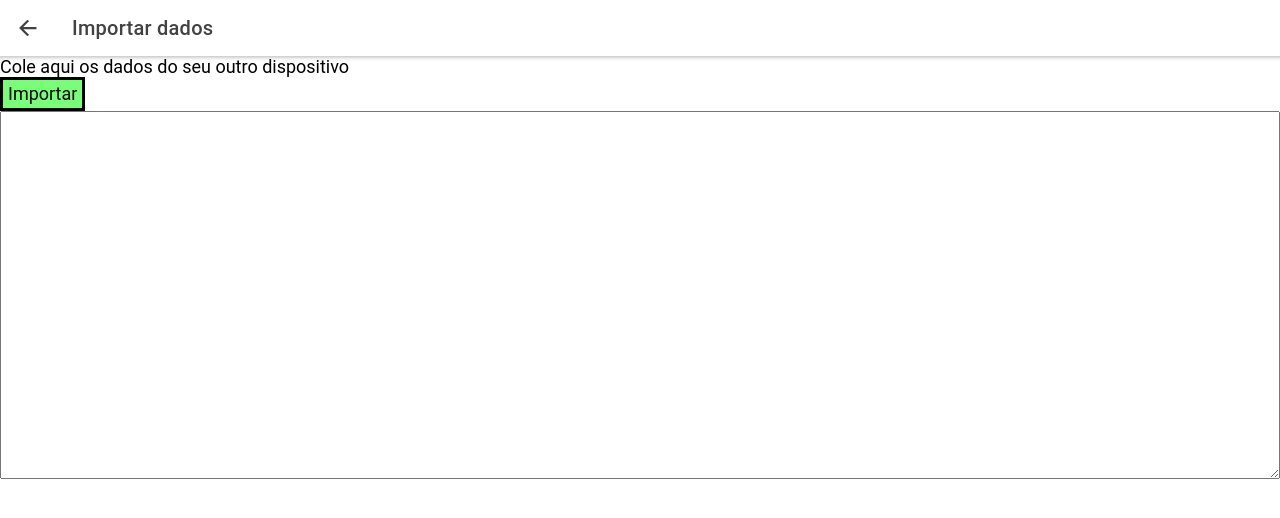
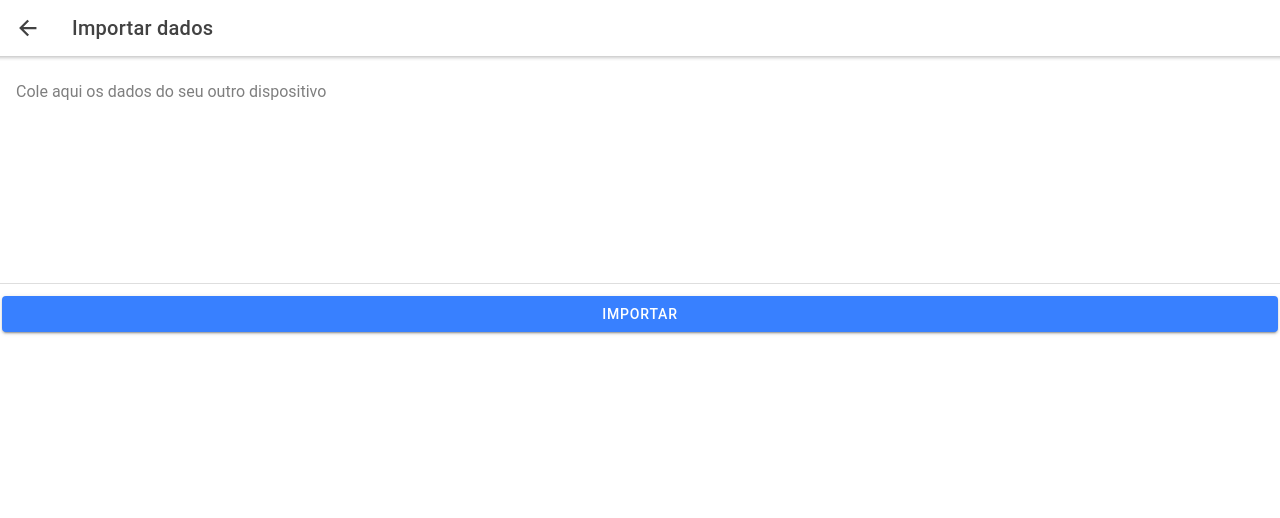
Before and after one commit to N0NamedGuy/bean-counter, a React (Create React App) app: page /import in a window 1280 px wide. Shown: the top 518 px of the page. Built offline with nearby package versions, Linux system fonts and the light colour scheme.

Commit message:
feat(ionic): :sparkles: make an ionic facelift

```diff
--- a/src/pages/Import.jsx
+++ b/src/pages/Import.jsx
@@ -1,7 +1,7 @@
 import React, { useRef, useState } from 'react';
 import { useStorageState } from "../hooks/useStorageState";
 
-import { IonPage, IonHeader, IonToolbar, IonButtons, IonBackButton, IonTitle, IonContent } from '@ionic/react';
+import { IonPage, IonHeader, IonToolbar, IonButtons, IonBackButton, IonTitle, IonContent, IonText, IonList, IonItem, IonTextarea, IonLabel, IonButton } from '@ionic/react';
 
 export const Import = () => {
     // eslint-disable-next-line
@@ -72,13 +72,20 @@ export const Import = () => {
             </IonToolbar>
         </IonHeader>
         <IonContent fullscreen>
-            <span>Cole aqui os dados do seu outro dispositivo</span>
-            <br />
-            <button onClick={() => doImport()}>Importar</button>
-            <div>
-                <textarea ref={userDataEl} className="export-code" value={importedData}
-                    onChange={onImportDataChange}></textarea>
-            </div>
+            <IonList>
+                <IonItem>
+                    <IonTextarea ref={userDataEl}
+                        value={importedData}
+                        onIonChange={onImportDataChange}
+                        placeholder="Cole aqui os dados do seu outro dispositivo"
+                        rows={10}>
+                    </IonTextarea>
+                </IonItem>
+            </IonList>
+
+            <IonButton expand="block" onClick={() => doImport()}>
+                Importar
+            </IonButton>
         </IonContent>
     </IonPage>
 }
```
